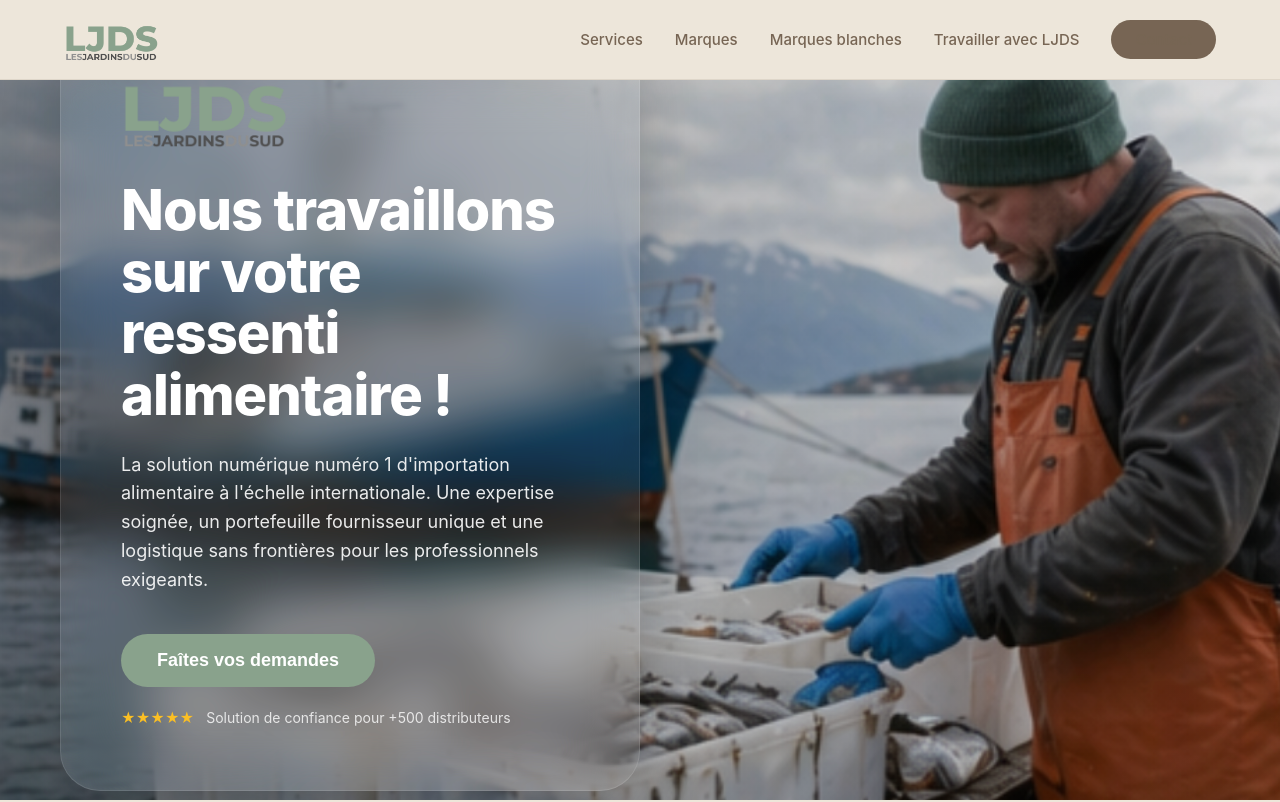
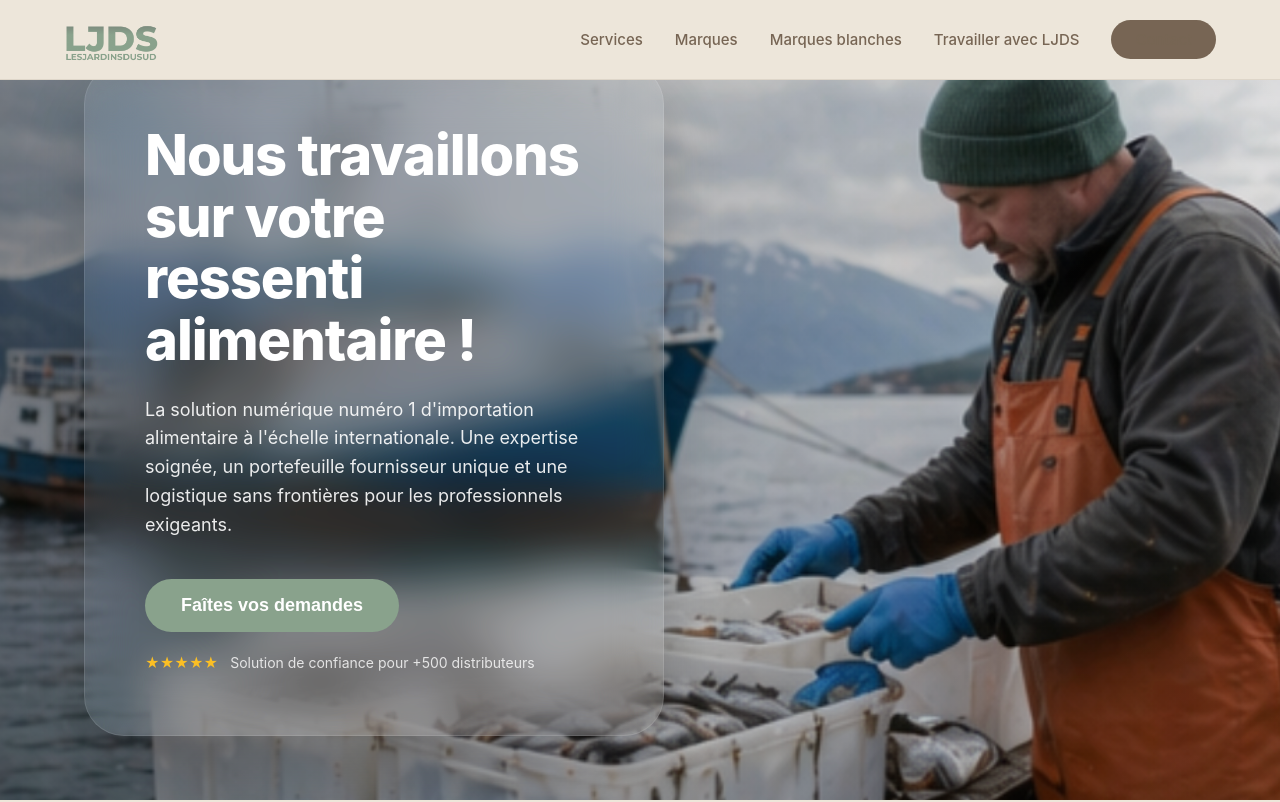
Before and after one commit to robinmasini/LJDS, a React (Vite) app: page / in a window 1280 px wide. Shown: the top 802 px of the page. Built offline with nearby package versions, Linux system fonts and the light colour scheme.

Commit message:
Remove logo from hero card and align card with navbar logo

```diff
--- a/src/components/Hero.css
+++ b/src/components/Hero.css
@@ -45,7 +45,9 @@
     display: flex;
     justify-content: flex-start;
     align-items: center;
-    width: 100%;
+    width: 90%;
+    max-width: 1400px;
+    margin: 0 auto;
 }
 
 .hero-card {
@@ -75,15 +77,6 @@
     }
 }
 
-.hero-logo {
-    margin-bottom: 30px;
-}
-
-.hero-logo img {
-    height: 80px;
-    width: auto;
-    display: block;
-}
 
 .hero-title {
     font-size: 56px;
--- a/src/components/Hero.jsx
+++ b/src/components/Hero.jsx
@@ -11,9 +11,6 @@ const Hero = () => {
 
             <div className="container">
                 <div className="hero-card">
-                    <div className="hero-logo">
-                        <img src={logo} alt="LJDS Logo" />
-                    </div>
                     <h1 className="hero-title">
                         Nous travaillons sur votre ressenti alimentaire !
                     </h1>
```
Also changed, not shown: src/assets/LJDS.png.
